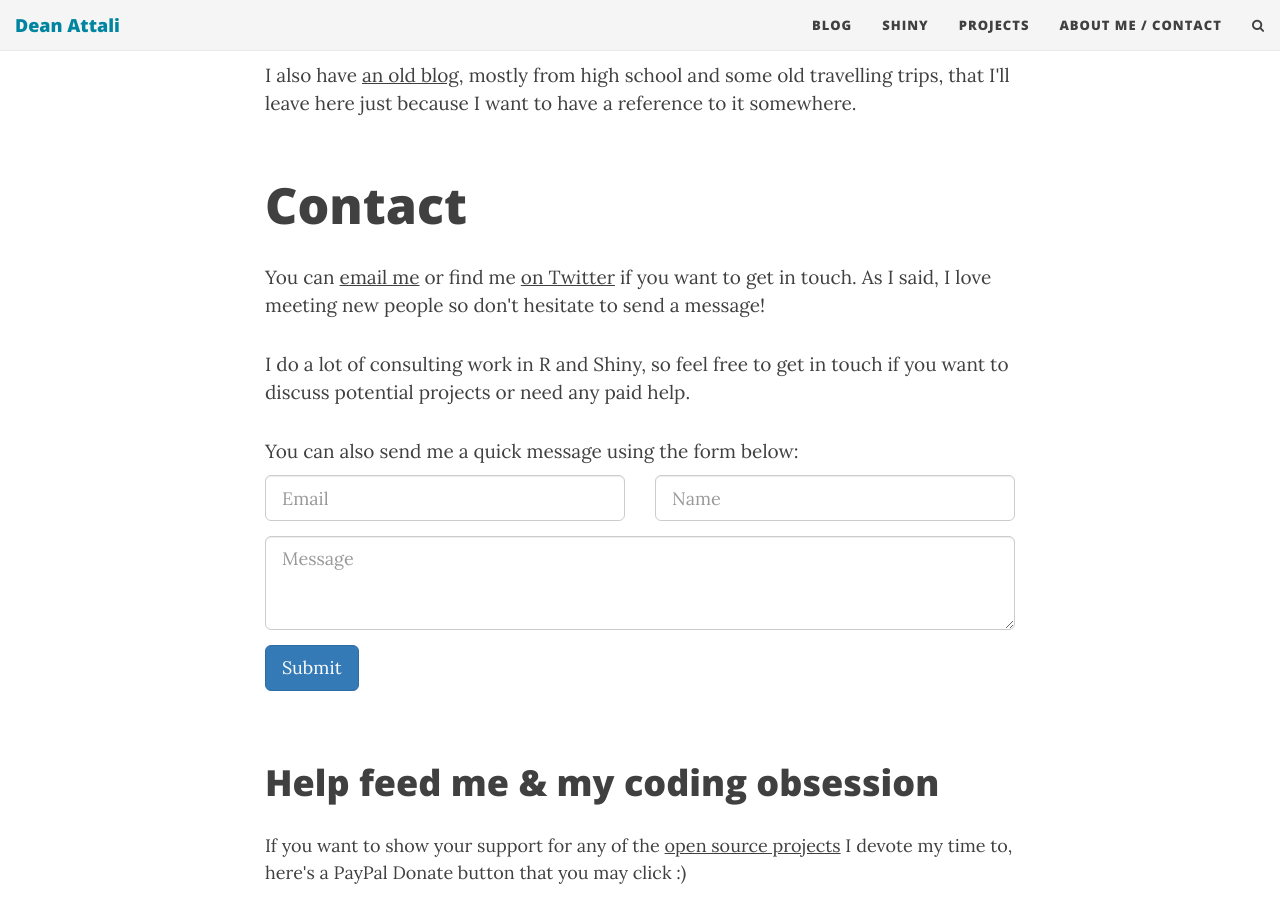
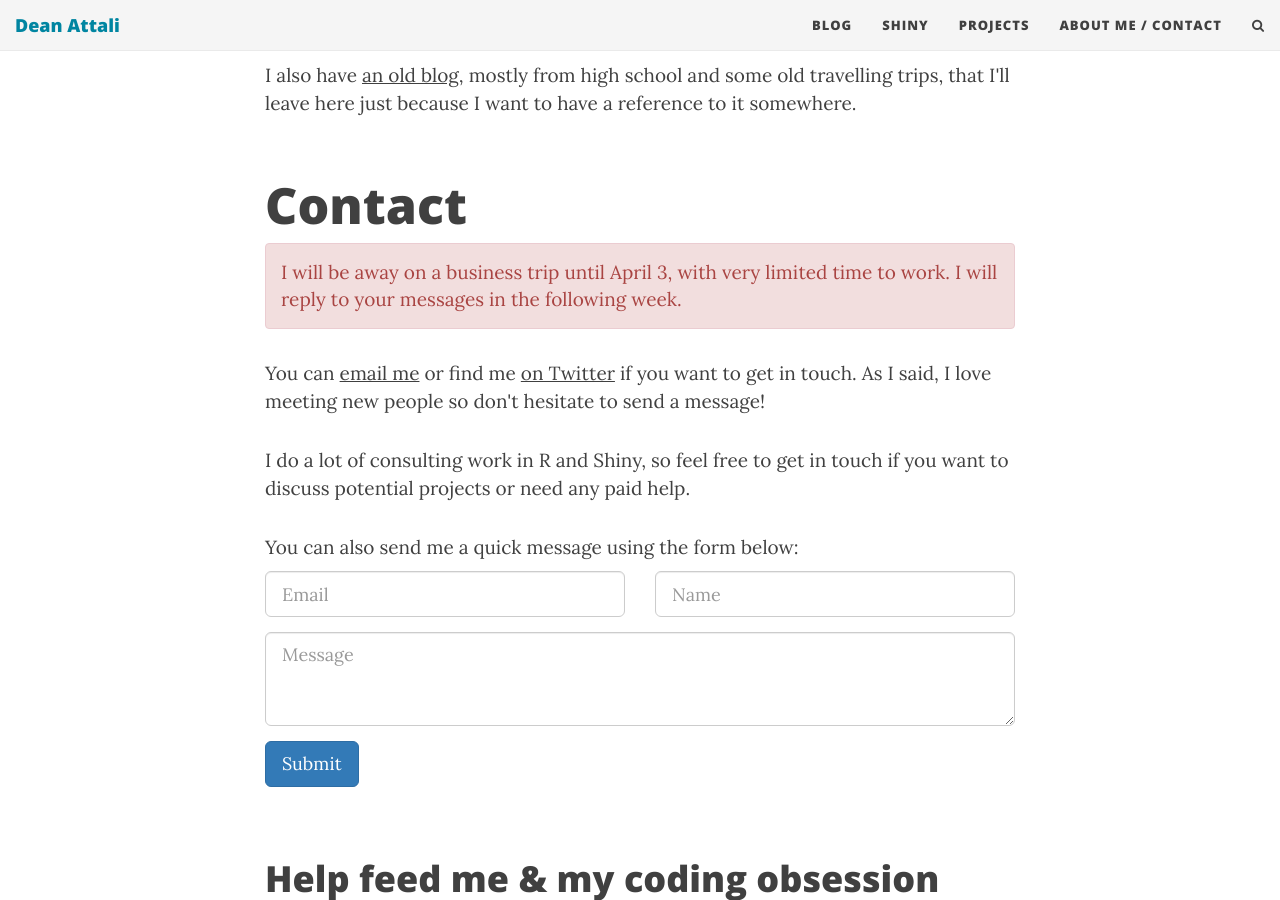
Before and after one commit to daattali/daattali.github.io, a Jekyll site: the page built from aboutme.html, in a window 1280 px wide and 900 px high, scrolled down 964 px. Built offline with Jekyll 4.4.1, drawn with Linux system fonts in a browser that asks for light colours; nearby versions of some CDN libraries.

Commit message:
OOO message

```diff
--- a/aboutme.html
+++ b/aboutme.html
@@ -53,11 +53,9 @@ Grew up in <i>Tel Aviv, Israel</i>, moved to <i>Toronto, Canada</i> during my te
 <div id="contactme-section">
 <h1 id="contact">Contact</h1>
 
-<!--
 <div class="alert alert-danger" role="alert">
-I will be away until Jan 19 with very limited access to email. I will try to reply to all my messages in the following week.
+I will be away on a business trip until April 3, with very limited time to work. I will reply to your messages in the following week.
 </div>
--->
 
 <p>You can <a href="mailto:dean@attalitech.com?subject=Hello from deanattali.com">email me</a> or find me <a href="https://twitter.com/daattali">on Twitter</a> if you want to get in touch. As I said, I love meeting new people so don't hesitate to send a message!</p>
 <p>I do a lot of consulting work in R and Shiny, so feel free to get in touch if you want to discuss potential projects or need any paid help.</p>
```
